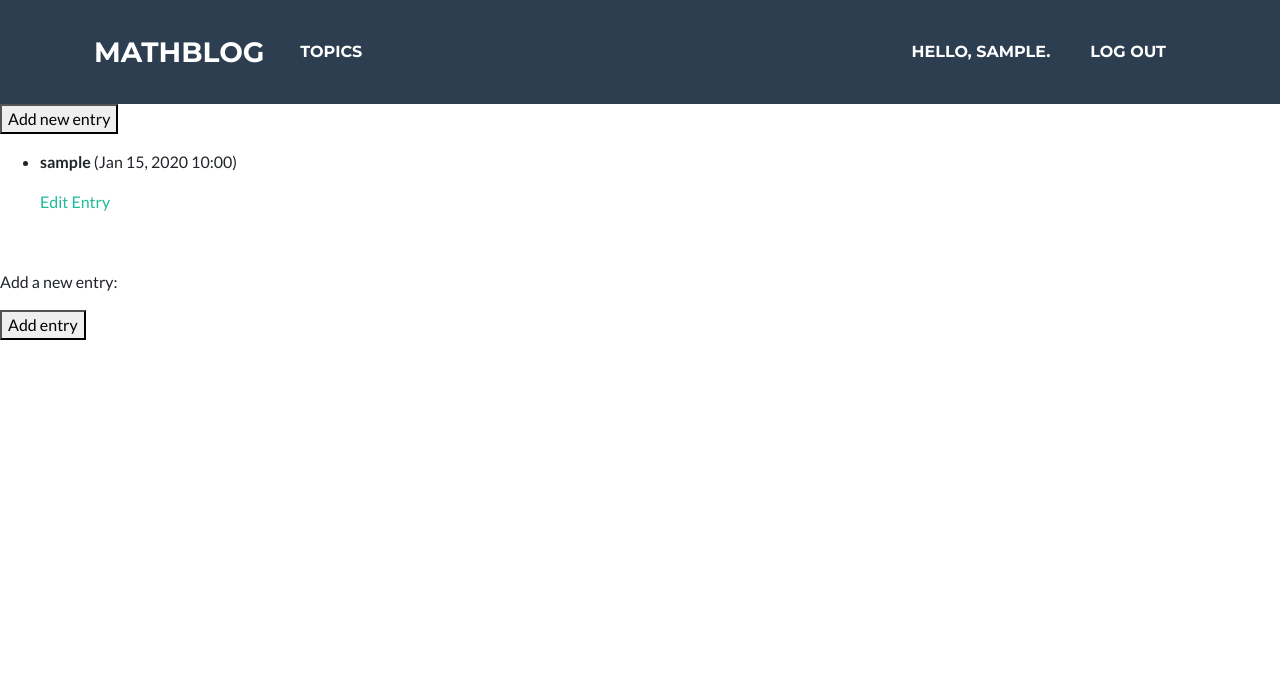
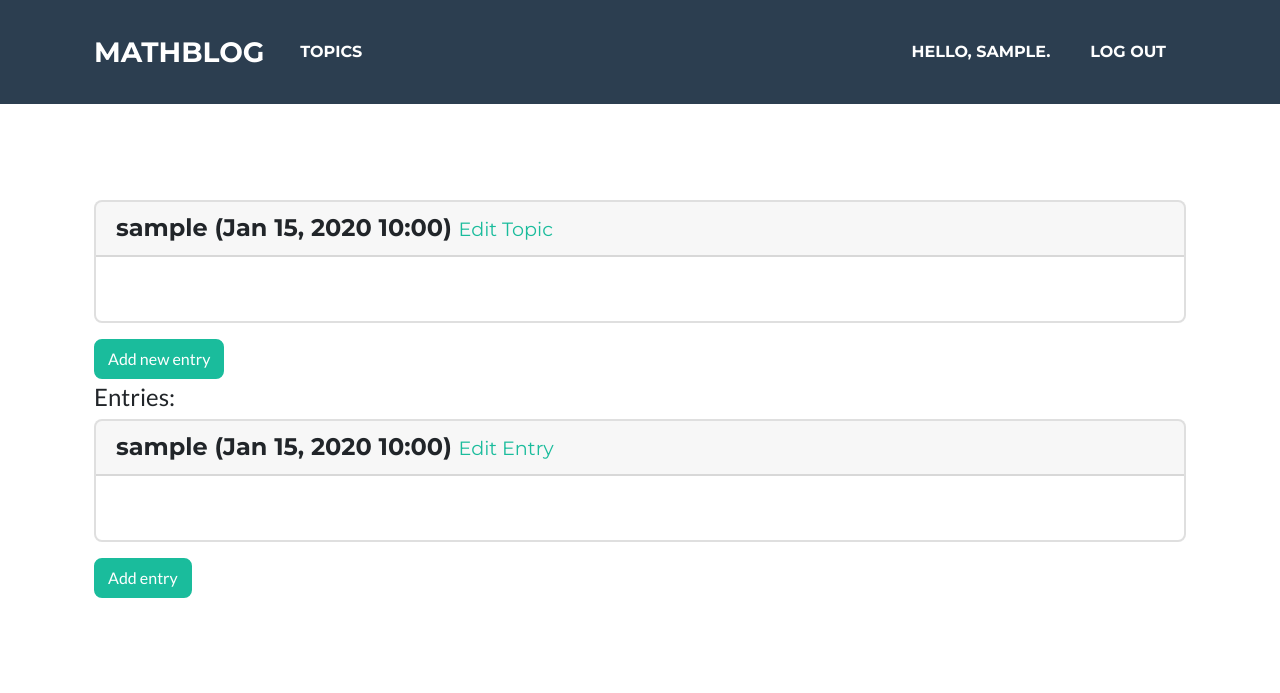
Before and after one commit to fvea/Mathblog, a Django app: page /entries/1/ in a window 1280 px wide. Shown: the top 693 px of the page. Run offline with Django 3.2, Linux system fonts and the light colour scheme; a user stored in the database is signed in; tables that the repository leaves empty hold one stand-in row (values such as "Sample post"); some libraries are stand-ins or nearby versions.

Commit message:
entries page updated

```diff
--- a/blog_QA/templates/blog_QA/entries.html
+++ b/blog_QA/templates/blog_QA/entries.html
@@ -1,42 +1,51 @@
 {% extends "blog_QA/base.html" %}
+{% load bootstrap4 %}
 
 {% block content %}
 
-  <ul>
-    <li>
-      <p id="topic"><b>{{ topic }}</b> ({{ topic.date_added|date:'M d, Y H:i' }})</p>
-      <p>{{ topic.body_text|safe }} </p>
-    </li>
-  </ul>
-  <br>
+  <header class="masthead bg-tertiary text-black">
+    <div class="container d-flex flex-column">
+      <div class="card mb-3">
+        <h4 class="card-header">
+          <b>{{ topic.owner }}</b>
+          ({{ topic.date_added|date:'M d, Y H:i' }})
+          {% if user == topic.owner %}
+          <small><a href="{% url 'blog_QA:edit_topic' topic.id%}">Edit Topic</a></small>
+          {% endif %}
+        </h4>
+        <div class="card-body">
+          {{ topic.body_text|safe }}<br>
+        </div>
+      </div>
+      <form action="#add_entry">
+        <button name="submit" class="btn btn-primary">Add new entry</button>
+      </form>
+      <p class="masthead-subheading font-weight-light mb-1">Entries:</p>
+      {% for entry in entries %}
+        <div class="card mb-3">
+          <h4 class="card-header">
+            {{ entry.owner }}
+            ({{ entry.date_added|date:'M d, Y H:i' }})
+            {% if user == entry.owner %}
+            <small><a href="{% url 'blog_QA:edit_topic' topic.id%}">Edit Entry</a></small>
+            {% endif %}
+          </h4>
+          <div class="card-body">
+            {{ entry.text|safe }}<br>
+          </div>
+        </div>
+      {% empty %}
+        <p>There are no entries for this topic yet.</p>
+      {% endfor %}
 
-  <p>Entries:</p>
-  <p>
-    <form action="#add_entry">
-      <button name="submit">Add new entry</button>
+    <form action="{% url 'blog_QA:entries' topic.id%}" method="POST" class="form" id="add_entry">
+        {% csrf_token %}
+        {{ form.media }}
+        {{ form.as_p }}
+        <button name="submit" class="btn btn-primary">Add entry</button>
     </form>
-  </p>
-  <ul>
-      {% for entry in entries %}
-        <li>
-            <p><b>{{ entry.owner }}</b> ({{ entry.date_added|date:'M d, Y H:i' }})</p>
-            {% if user == entry.owner %}
-              <a href="{% url 'blog_QA:edit_entry' entry.id%}">Edit Entry</a>
-            {% endif %}
-            <p>{{ entry.text|safe }}</p><br>
-        </li>
-      {% empty %}
-      <li>There are no entries for this topic yet.</li>
-      {% endfor %}
-  </ul>
 
-  <p id="add_entry">Add a new entry:</p>
-
-  <form action="{% url 'blog_QA:entries' topic.id%}" method="POST">
-      {% csrf_token %}
-      {{ form.media }}
-      {{ form.as_p }}
-      <button name="submit">Add entry</button>
-  </form>
+    </div>
+  </header>
 
 {% endblock content %}
```
